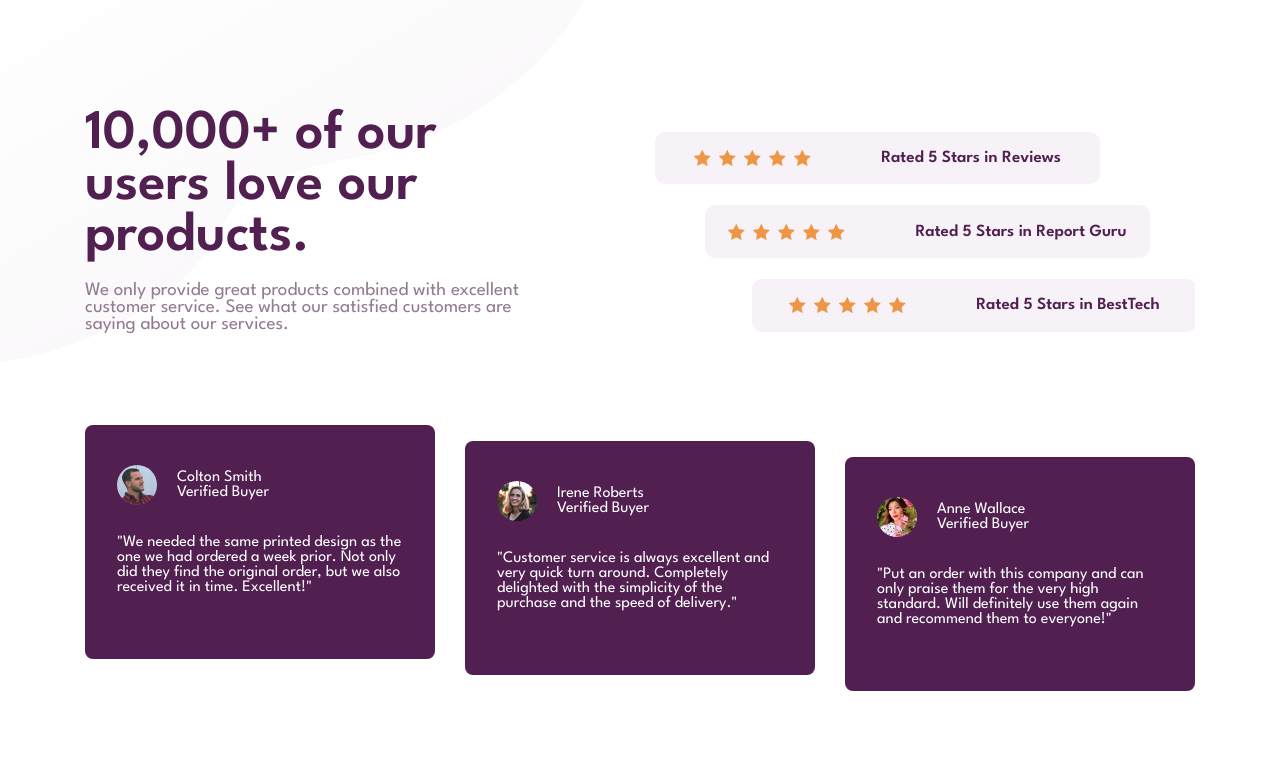
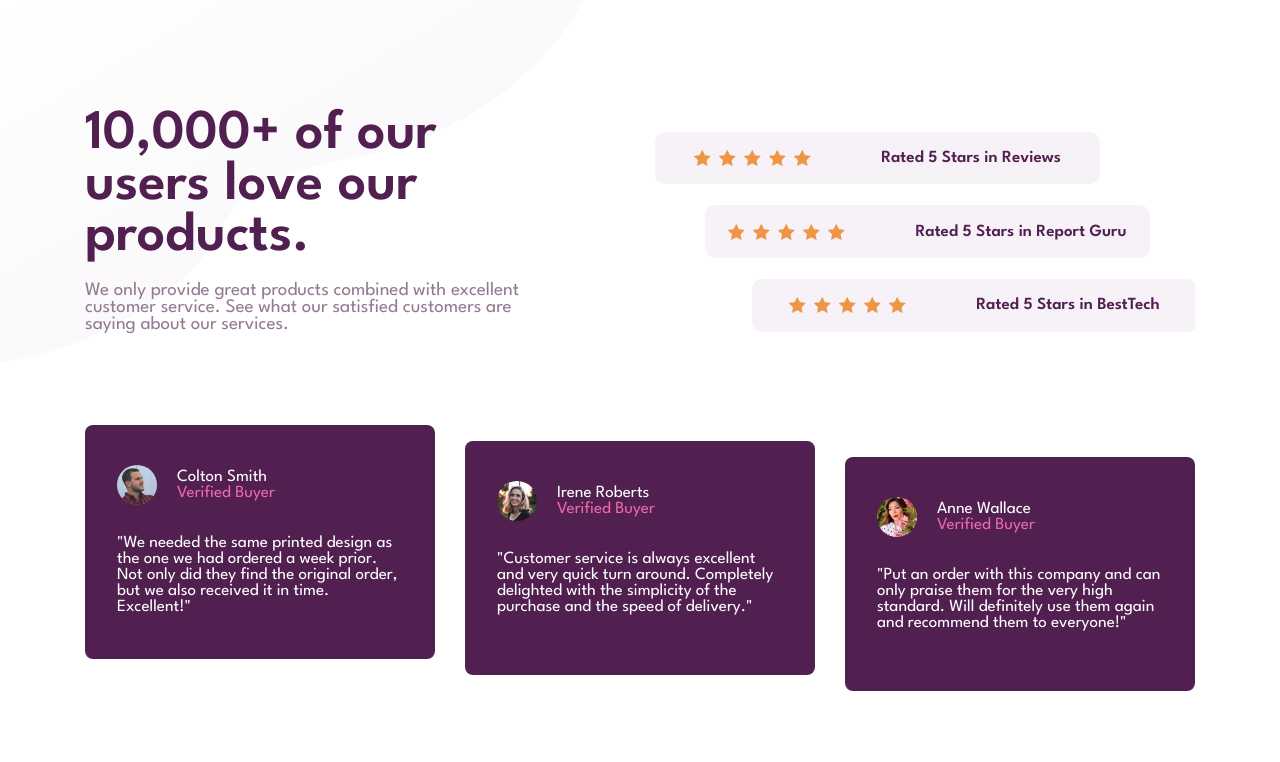
Before and after one commit to Georginio-prod/Social-proof-section, a website built with Vite: page index.html in a window 1280 px wide. Shown: the top 762 px of the page. Built offline with nearby package versions, Linux system fonts and the light colour scheme; files whose address does not match are found by name.

Commit message:
style : add the class color1 for span and change the span color and font size

```diff
--- a/index.html
+++ b/index.html
@@ -57,7 +57,7 @@
               <img src="./public/image-colton.jpg" alt="wom" class="card--image">
               <p>
                 Colton Smith
-                  <span>
+                  <span class="color1">
                     Verified Buyer
                   </span>
               </p>
@@ -76,7 +76,7 @@
                 <img src="./public/image-irene.jpg" alt="wom" class="card--image">
                 <p>
                   Irene Roberts
-                    <span>
+                    <span class="color1">
                       Verified Buyer
                     </span>
                 </p>
@@ -94,7 +94,7 @@
                 <img src="./public/image-anne.jpg" alt="wom" class="card--image">
                 <p>
                   Anne Wallace
-                    <span>
+                    <span class="color1">
                       Verified Buyer
                     </span>
                 </p>
--- a/sass/style.scss
+++ b/sass/style.scss
@@ -154,6 +154,7 @@ body {
         align-items: flex-start;
         flex-direction: column;
         gap: 30px;
+        font-size: 17px;
 
     }
 
@@ -185,3 +186,7 @@ body {
     width: 286px ;
 
 }
+
+.color1 {
+    color: #EE69A4;
+}
```
